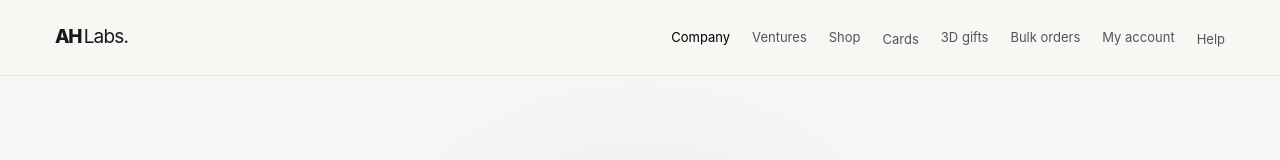
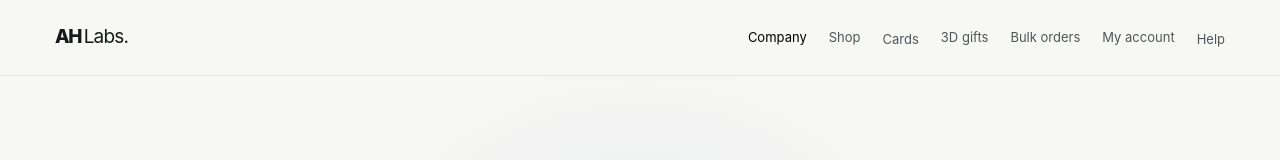
Before and after one commit to humzam241241/AH-Labs-Inc, a Next.js app: page / in a window 1280 px wide. Shown: the top 160 px of the page. Built offline with nearby package versions, Linux system fonts and the light colour scheme.

Commit message:
Keep navigation focused on AH Gifts

```diff
--- a/components/navbar.tsx
+++ b/components/navbar.tsx
@@ -15,14 +15,13 @@ export function Navbar() {
       <Link href="/" className="wordmark" onClick={() => setOpen(false)}>AH <span>Labs.</span></Link>
       <nav className="desktop-nav" aria-label="Primary navigation">
         <Link href="/" className={pathname === "/" ? "active" : ""}>Company</Link>
-        <Link href="/#ventures">Ventures</Link>
         <Link href="/gifts" className={pathname.startsWith("/gifts") ? "active" : ""}>Shop</Link>
         <div className="nav-dropdown">
           <Link href="/gifts/cards">Cards</Link>
           <div className="nav-dropdown-menu">{cardLinks.map(([label, id]) => <Link key={id} href={`/gifts/cards/${id}`}>{label}</Link>)}</div>
         </div>
         <Link href="/gifts/3d-printed">3D gifts</Link>
-        <Link href="/gifts/cards#bulk-orders">Bulk orders</Link>
+        <Link href="/gifts/bulk-orders">Bulk orders</Link>
         <Link href="/account" className={pathname.startsWith("/account") ? "active" : ""}>My account</Link>
         <div className="nav-dropdown">
           <Link href="/contact">Help</Link>
@@ -39,8 +38,7 @@ export function Navbar() {
     </div>
     {open && <nav id="mobile-nav" className="mobile-nav" aria-label="Mobile navigation"><div className="site-shell">
       <Link href="/" onClick={() => setOpen(false)}>Company<span className="css-arrow" /></Link>
-      <Link href="/#ventures" onClick={() => setOpen(false)}>Ventures<span className="css-arrow" /></Link>
-      <Link href="/gifts" onClick={() => setOpen(false)}>Gift shop<span className="css-arrow" /></Link>
+            <Link href="/gifts" onClick={() => setOpen(false)}>Gift shop<span className="css-arrow" /></Link>
       <p className="mobile-nav-label">Cards</p>
       <Link className="mobile-card-link" href="/gifts/cards" onClick={() => setOpen(false)}>Browse all cards</Link>
       {cardLinks.map(([label, id]) => <Link className="mobile-card-link" key={id} href={`/gifts/cards/${id}`} onClick={() => setOpen(false)}>{label}</Link>)}
```
